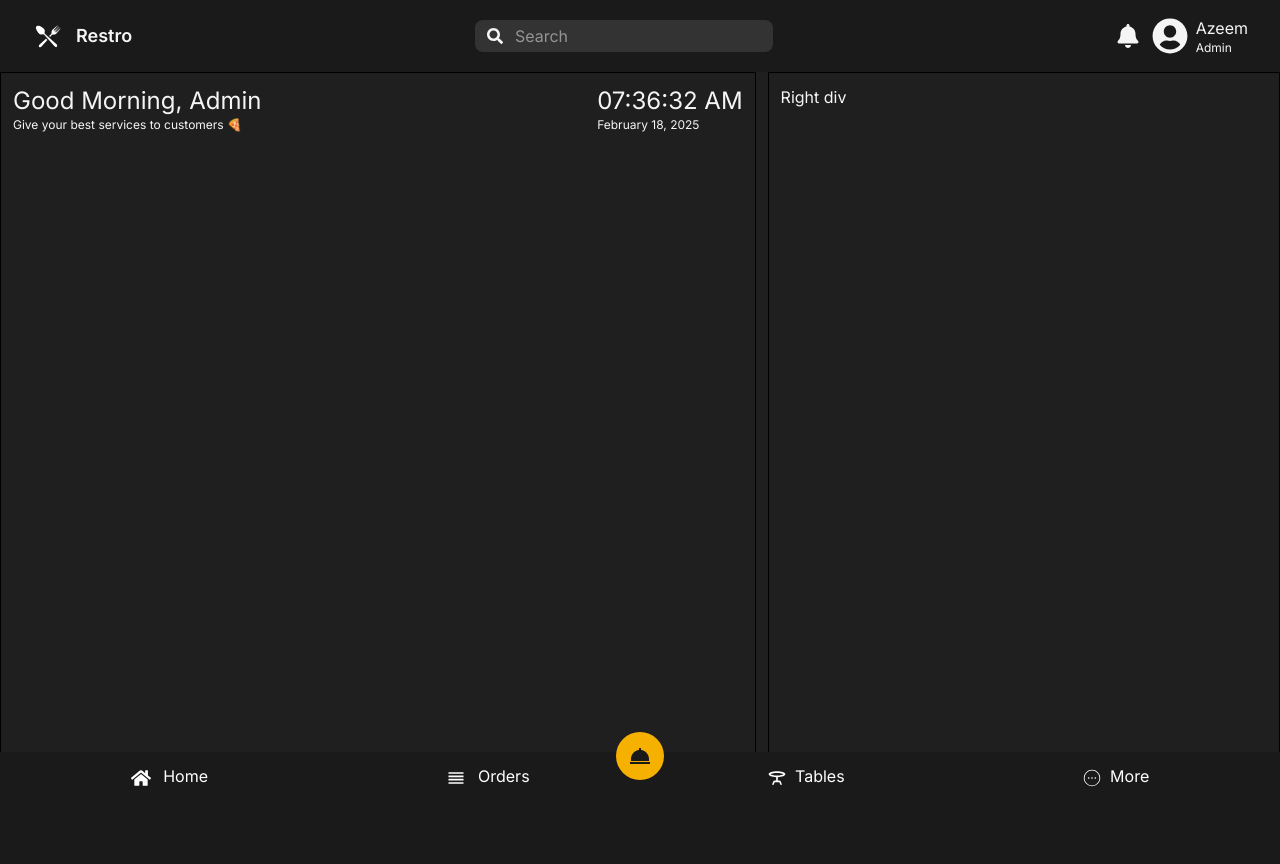
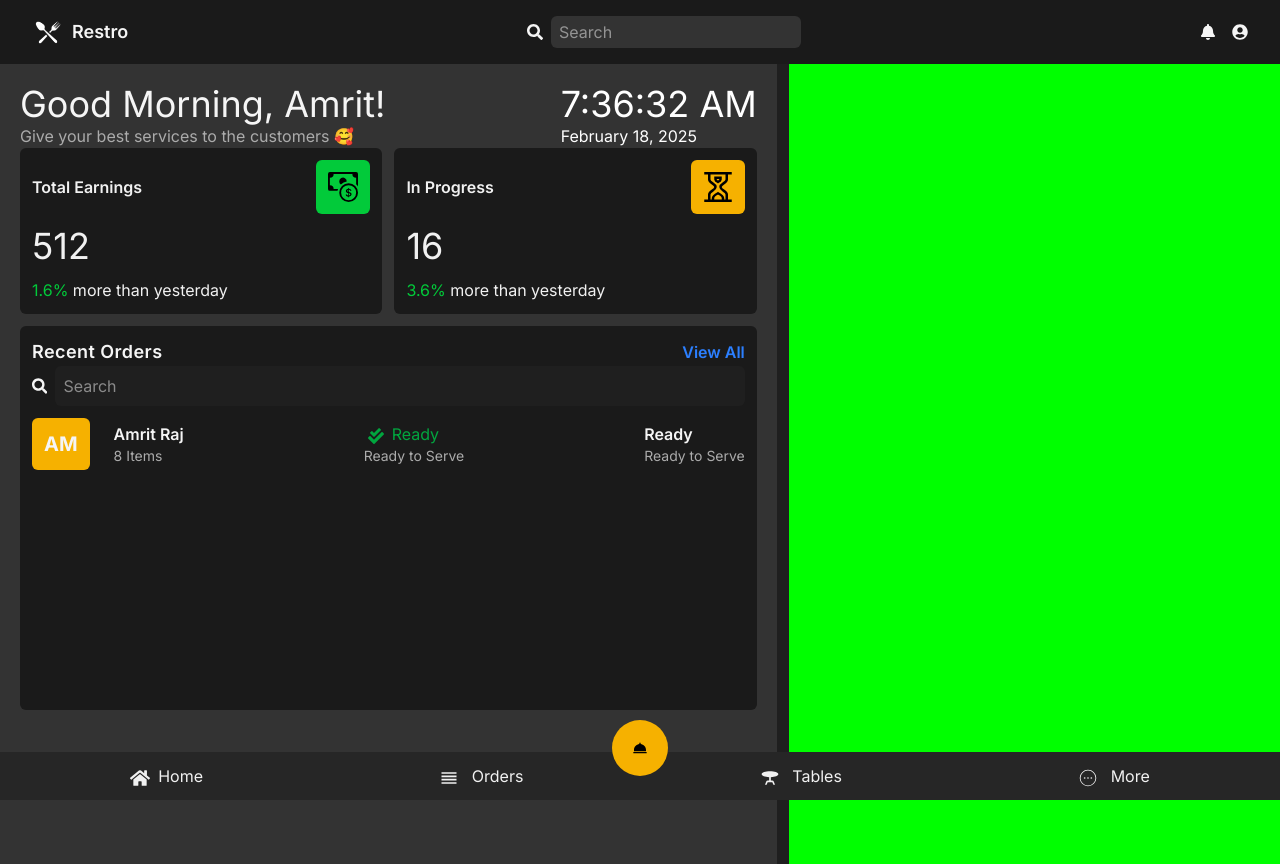
Before and after one commit to azeemasim01/restro-pos-react, a React (Vite) app in the folder pos-frontend/: page / in a window 1280 px wide. Before the commit the page ends 800 px from the top, so only its background shows below. Built offline with nearby package versions, Linux system fonts and the light colour scheme.

Commit message:
add MiniCard, RecentOrders, and OrderList components; enhance Greetings and BottomNav styles

```diff
--- a/pos-frontend/src/components/home/Greetings.jsx
+++ b/pos-frontend/src/components/home/Greetings.jsx
@@ -1,7 +1,10 @@
 import React, { useEffect, useState } from "react";
+import MiniCard from "./MiniCard";
+import { BsCashCoin } from "react-icons/bs";
+import { GrInProgress } from "react-icons/gr";
+import RecentOrders from "./RecentOrders";
 
 const Greetings = () => {
-
   const [dateTime, setDateTime] = useState(new Date());
   useEffect(() => {
     const interval = setInterval(() => {
@@ -10,32 +13,35 @@ const Greetings = () => {
     return () => clearInterval(interval);
   }, []);
 
-  // format date and time "January 1, 2022 12:00:00"
-  const date = dateTime.toLocaleDateString("en-US", {
-    // weekday: "long",
-    year: "numeric",
-    month: "long",
-    day: "numeric",
-  });
-  const time = dateTime.toLocaleTimeString("en-US", {
-    hour: "2-digit",
-    minute: "2-digit",
-    second: "2-digit",
-  });
-
-
+  const formatDate = (date) => {
+    const options = { year: "numeric", month: "long", day: "numeric" };
+    return date.toLocaleDateString(undefined, options);
+  };
 
   return (
-    <div className="flex justify-between w-full">
-      <div>
-        <h1 className="text-2xl">Good Morning, Admin</h1>
-        <p className="text-xs">Give your best services to customers 🍕</p>
+    <>
+      <div className="flex justify-between items-center">
+        <div className=" ">
+          <h1 className="text-4xl text-[#f5f5f5]">Good Morning, Amrit!</h1>
+          <p className="text-[#ababab]">
+            Give your best services to the customers 🥰
+          </p>
+        </div>
+        <div>
+          <h1 className="text-4xl text-white">
+            {dateTime.toLocaleTimeString()}
+          </h1>
+          <p className="text-white">{formatDate(dateTime)}</p>
+        </div>
       </div>
-      <div>
-        <h1 className="text-2xl">{time}</h1>
-        <p className="text-xs">{date}</p>
-      </div>
-    </div>
+        <div className="flex items-center space-between gap-3">
+            <MiniCard title="Total Earnings" icon={<BsCashCoin />} number={512} footerNum={1.6} />
+            <MiniCard title="In Progress" icon={<GrInProgress />} number={16} footerNum={3.6} />
+          </div>
+          <div className="mt-3">
+              <RecentOrders />
+          </div>
+    </>
   );
 };
 
--- /dev/null
+++ b/pos-frontend/src/components/home/MiniCard.jsx
@@ -0,0 +1,18 @@
+import React from "react";
+
+const MiniCard = ({ title, icon, number, footerNum }) => {
+  return (
+    <div className="bg-[#1a1a1a] w-1/2 p-3 rounded-md">
+      <div className="flex items-center justify-between">
+        <h3 className="font-semibold text-[#f1f1f1]">{title}</h3>
+              <button className={`${ title === "Total Earnings" ? "bg-[#02ca3a]" : "bg-[#f6b100]" } text-3xl p-3 text-black rounded-md`}>{icon}</button>
+      </div>
+      <div>
+        <h1 className="text-[#f1f1f1] text-4xl mt-3">{number}</h1>
+        <h1 className="text-[#02ca3a] mt-3">{footerNum}% <span className="text-[#f1f1f1]"> more than yesterday</span></h1>
+      </div>
+    </div>
+  );
+};
+
+export default MiniCard;
--- /dev/null
+++ b/pos-frontend/src/components/home/OrderList.jsx
@@ -0,0 +1,26 @@
+import React from "react";
+import { FaCheckDouble } from "react-icons/fa";
+
+const OrderList = () => {
+  return (
+    <div className="flex items-center gap-6">
+      <button className="bg-[#f6b100] text-xl p-3 font-bold rounded-md">AM</button>
+      <div className="flex items-center justify-between w-full">
+        <div>
+          <h1 className="text-[#f5f5f5] font-semibold">Amrit Raj</h1>
+          <p className="text-[#ababab] text-sm">8 Items</p>
+        </div>
+        <div>
+          <h1 className="text-green-600 px-1"><FaCheckDouble className="inline mr-2" />Ready</h1>
+          <p className="text-[#ababab] text-sm">Ready to Serve</p>
+        </div>
+        <div>
+          <h1 className="text-[#f5f5f5] font-semibold">Ready</h1>
+          <p className="text-[#ababab] text-sm">Ready to Serve</p>
+        </div>
+      </div>
+    </div>
+  );
+};
+
+export default OrderList;
--- /dev/null
+++ b/pos-frontend/src/components/home/RecentOrders.jsx
@@ -0,0 +1,32 @@
+import React from 'react'
+import { FaSearch } from 'react-icons/fa';
+import OrderList from './OrderList';
+
+const RecentOrders = () => {
+  return (
+    <div className="bg-[#1a1a1a] w-full p-3 rounded-md h-96">
+      <div className="flex justify-between items-center">
+        <h1 className="text-[#f5f5f5] text-lg font-semibold tracking-wide">
+          Recent Orders{" "}
+        </h1>
+        <h1 className="font-semibold text-blue-500">View All</h1>
+      </div>
+      <div>
+        {/* search */}
+        <div className="flex items-center gap-2">
+          <FaSearch className="text-[#f5f5f5]" />
+          <input
+            type="text"
+            placeholder="Search"
+            className="bg-[#1F1F1F] rounded-md text-[#f5f5f5] p-2 outline-none w-full"
+          />
+              </div>
+              <div className='mt-3'>
+                  <OrderList />
+              </div>
+      </div>
+    </div>
+  );
+};
+
+export default RecentOrders
--- a/pos-frontend/src/components/shared/BottomNav.jsx
+++ b/pos-frontend/src/components/shared/BottomNav.jsx
@@ -1,32 +1,22 @@
 import React from 'react'
+import { BiSolidDish } from 'react-icons/bi'
+import { CiCircleMore } from 'react-icons/ci'
 import { FaHome } from 'react-icons/fa'
-import { MdOutlineReorder, MdOutlineTableBar } from 'react-icons/md'
-import { CiCircleMore } from "react-icons/ci";
-import { BiSolidDish } from "react-icons/bi";
+import { MdOutlineReorder, MdTableBar } from 'react-icons/md'
 
 const BottomNav = () => {
   return (
-    <div className="fixed bottom-0 w-full bg-[#1a1a1a] flex justify-around items-center p-3 text-white">
-      <button>
-        <FaHome className="inline mr-2" size={20} /> Home
-      </button>
-      <button>
-        <MdOutlineReorder className="inline mr-2" size={20} /> Orders
-      </button>
-      <button>
-        <MdOutlineTableBar className="inline mr-2" size={20} />
-        Tables
-      </button>
-      <button>
-        <CiCircleMore className="inline mr-2" size={20} />
-        More
-      </button>
+      <div className='fixed bottom-0 w-full bg-[#262626] text-[#f1f1f1] flex justify-around p-3'>
+          <button><FaHome className='inline mr-2' size={20} />Home</button>
+          <button><MdOutlineReorder className='inline mr-2' size={20} /> Orders</button>
+          <button><MdTableBar className='inline mr-2' size={20} /> Tables</button>
+          <button><CiCircleMore className='inline mr-2' size={20} /> More</button>
 
-      <button className='bg-[#f6b100] text-[#1a1a1a] p-3 text-2xl rounded-full absolute bottom-5'>
-        <BiSolidDish />
-      </button>
+          <button className="bg-[#f6b100] p-5 rounded-full text-black absolute bottom-6" size={50}>
+              <BiSolidDish />
+          </button>
     </div>
-  );
+  )
 }
 
 export default BottomNav
--- a/pos-frontend/src/components/shared/Header.jsx
+++ b/pos-frontend/src/components/shared/Header.jsx
@@ -1,41 +1,39 @@
-import React from "react";
-import logo from "../../assets/images/logo.png";
-import { FaBell, FaSearch, FaUserCircle } from "react-icons/fa";
+import React from 'react'
+import logo from '../../assets/images/logo.png'
+import { FaBell, FaSearch, FaUserCircle } from 'react-icons/fa'
 
 const Header = () => {
   return (
-    <header className="flex justify-between items-center py-4 px-8 bg-[#1a1a1a] w-full ">
-      {/* logo */}
-      <div className="flex items-center">
-        <img src={logo} className="h-8 w-8 mr-3" alt="Restro Logo" />
-        <h1 className="text-lg font-semibold text-[#f5f5f5]">Restro</h1>
+    <header className="w-full flex justify-between items-center py-4 px-8 bg-[#1a1a1a]">
+      {/* Logo */}
+      <div className="flex items-center gap-2">
+        <img src={logo} alt="Restro Logo" className="h-8 w-8" />
+        <h1 className="text-lg font-semibold text-[#f5f5f5] ">Restro</h1>
       </div>
 
       {/* search */}
-      <div className="flex items-center bg-[#333] px-3 py-1 rounded-lg">
-        <FaSearch className="text-[#f5f5f5] " />
+      <div className="flex items-center gap-2">
+        <FaSearch className="text-[#f5f5f5]" />
         <input
           type="text"
           placeholder="Search"
-          className="bg-[#333] focus:outline-none text-[#f5f5f5] px-3"
+          className="bg-[#333] px-2 py-1 rounded-md text-[#f5f5f5] outline-none"
         />
       </div>
 
-      {/* logged in user */}
-      <div className="flex items-center gap-3">
-        <div>
-          <FaBell className="text-[#f5f5f5] text-2xl" />
-        </div>
-        <div className="flex items-center gap-2">
-          <FaUserCircle className="text-[#f5f5f5] text-4xl" />
-          <div>
-          <h1 className="text-md text-[#f5f5f5]">Azeem</h1>
-          <p className="text-[#f5f5f5] text-xs">Admin</p>
-          </div>
-        </div>
+      {/* Logged in user */}
+      <div className="flex items-center gap-4">
+        <FaBell className="text-[#f5f5f5]" />
+        <FaUserCircle className="text-[#f5f5f5]" />
+
+        {/* <img
+          src="https://randomuser.me/api/portraits/thumb/women/52.jpg"
+          alt="User"
+          className="h-8 w-8 rounded-full"
+        /> */}
       </div>
     </header>
   );
-};
+}
 
-export default Header;
+export default Header
--- a/pos-frontend/src/pages/Home.jsx
+++ b/pos-frontend/src/pages/Home.jsx
@@ -3,16 +3,15 @@ import Greetings from '../components/home/Greetings'
 
 const Home = () => {
   return (
-    <section className='bg-[#1f1f1f] h-[calc(100vh-5rem)] overflow-hidden flex gap-3'>
+    <section className='bg-[#1f1f1f] h-screen flex gap-3'>
       {/* left div */}
-      <div className='flex flex-[3] border-1 border-black p-3'>
+      <div className='flex-[3] bg-[#333] p-5 '>
         <Greetings />
       </div>
       {/* right div */}
-      <div className='flex flex-[2] border-1 border-black p-3'>
-        <h1>Right div</h1>
+      <div className="flex-[2] bg-[#00ff00]">
+
       </div>
-
     </section>
   )
 }
--- a/pos-frontend/src/pages/index.js
+++ b/pos-frontend/src/pages/index.js
@@ -1,3 +1,3 @@
-export { default as Home } from './Home'
-export { default as Auth } from './Auth'
-export { default as Orders } from './Orders'
+export { default as Home } from './Home.jsx'
+export { default as Auth } from './Auth.jsx'
+export { default as Orders } from './Orders.jsx'
```
